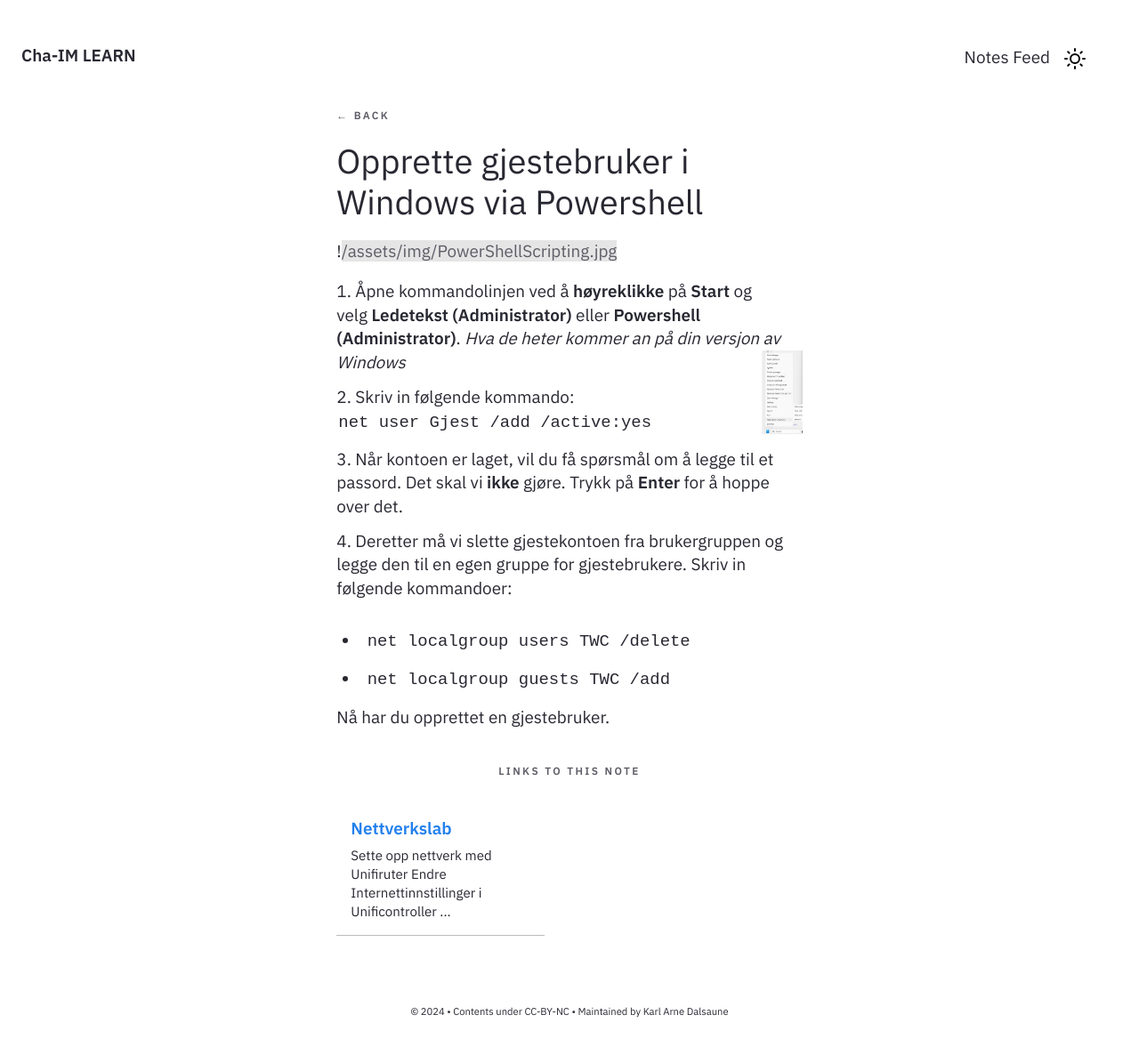
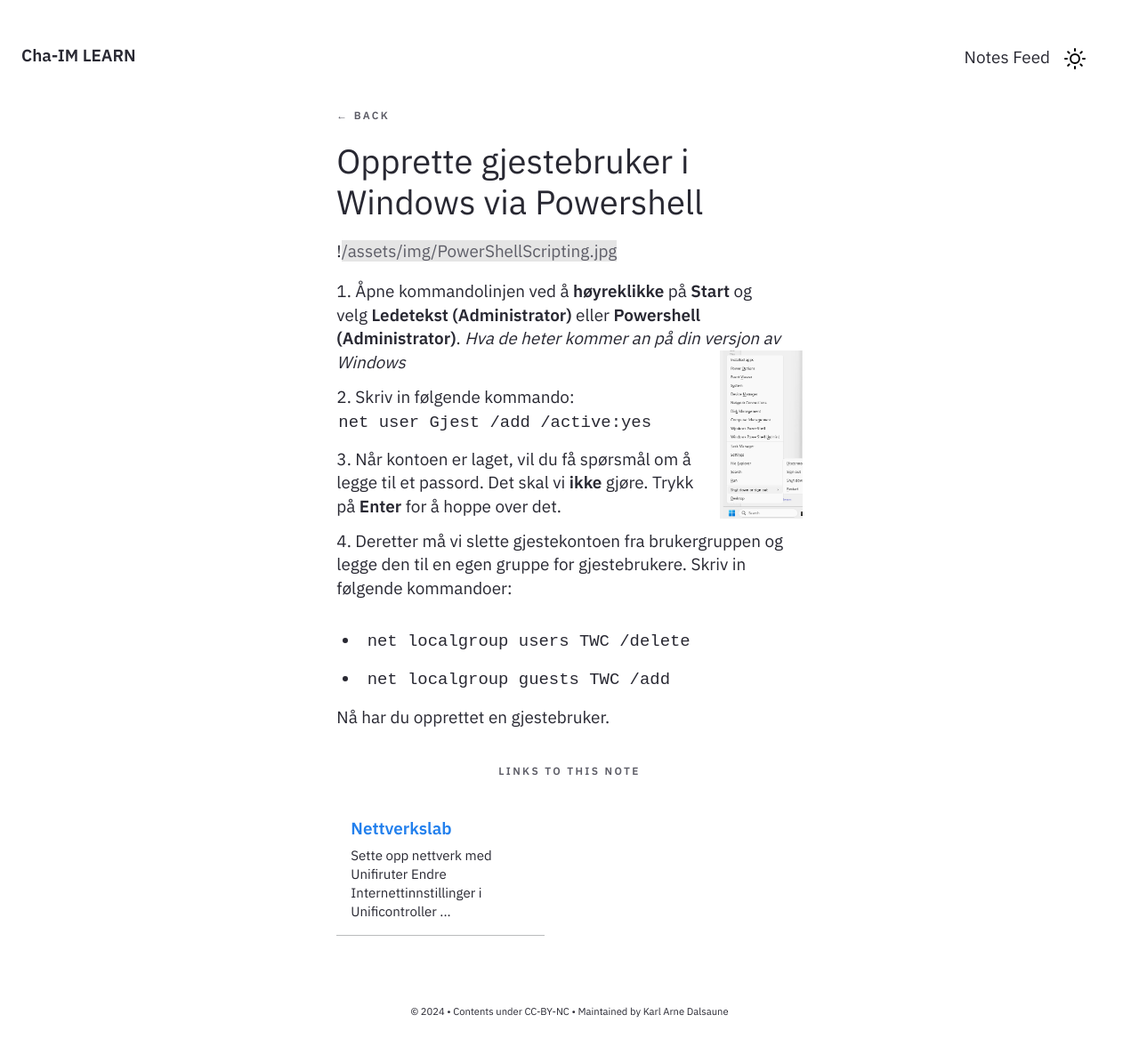
Before and after one commit to Cha-IM/cha-im.github.io, a Jekyll site: the page built from _notes/Public/Teknologiforståelse/Nettverkslab/Opprette gjestebruker i Windows via Powershell.md, in a window 1280 px wide. Shown: the whole page at 89% size. Built offline with Jekyll 4.4.1, drawn with Linux system fonts in a browser that asks for light colours.

Commit message:
Karls-MacBook-Pro-236.local 2024-11-14:12:51:1

```diff
--- a/_notes/Public/Teknologiforståelse/Nettverkslab/Opprette gjestebruker i Windows via Powershell.md
+++ b/_notes/Public/Teknologiforståelse/Nettverkslab/Opprette gjestebruker i Windows via Powershell.md
@@ -4,7 +4,7 @@ feed: show
 date: 14-11-2024
 ---
 ![[/assets/img/PowerShellScripting.jpg]]
-1. Åpne kommandolinjen ved å **høyreklikke** på **Start** og velg **Ledetekst (Administrator)** eller **Powershell (Administrator)**. _Hva de heter kommer an på din versjon av Windows_ <img src="/assets/img/rightclickstartmenu.png" style="float:right;height:5em">
+1. Åpne kommandolinjen ved å **høyreklikke** på **Start** og velg **Ledetekst (Administrator)** eller **Powershell (Administrator)**. _Hva de heter kommer an på din versjon av Windows_ <img src="/assets/img/rightclickstartmenu.png" style="float:right;height:10em">
 2. Skriv in følgende kommando: `net user Gjest /add /active:yes`
 3. Når kontoen er laget, vil du få spørsmål om å legge til et passord. Det skal vi **ikke** gjøre. Trykk på **Enter** for å hoppe over det.
 4. Deretter må vi slette gjestekontoen fra brukergruppen og legge den til en egen gruppe for gjestebrukere. Skriv in følgende kommandoer:
```
